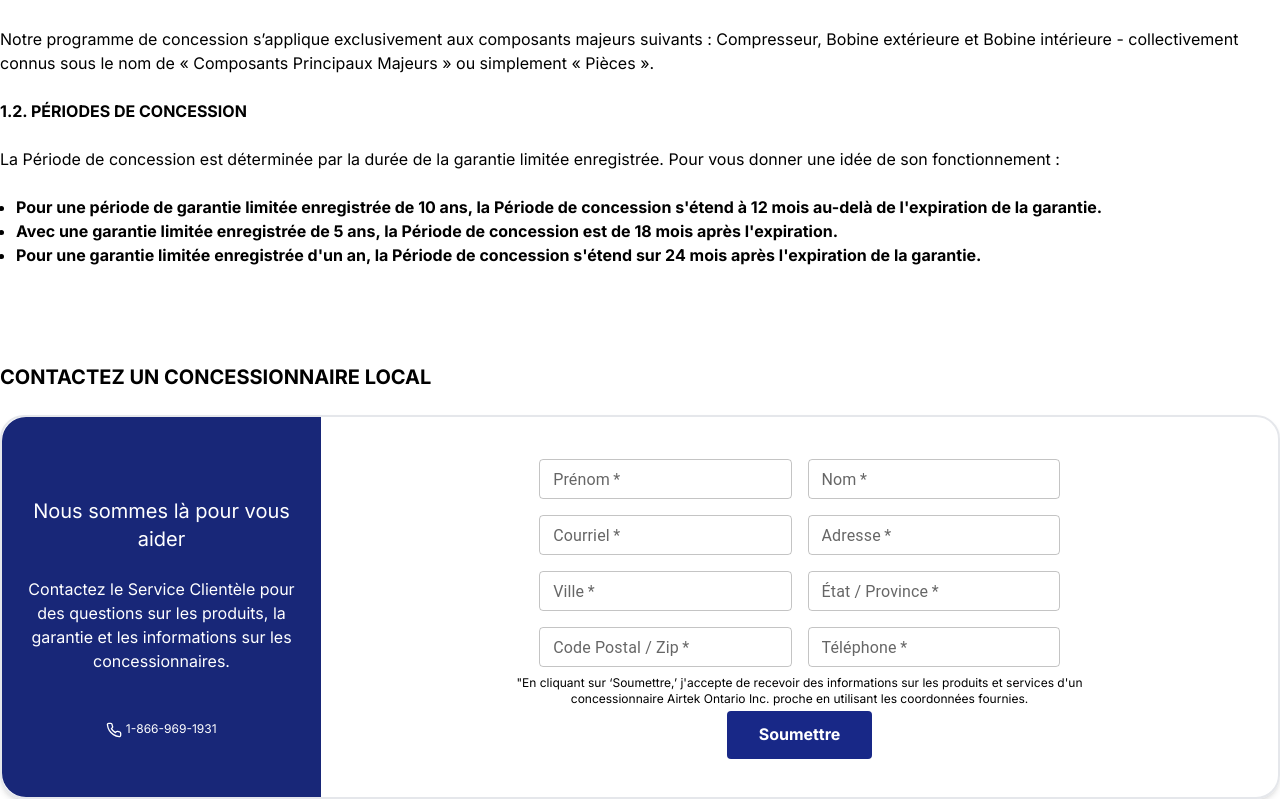
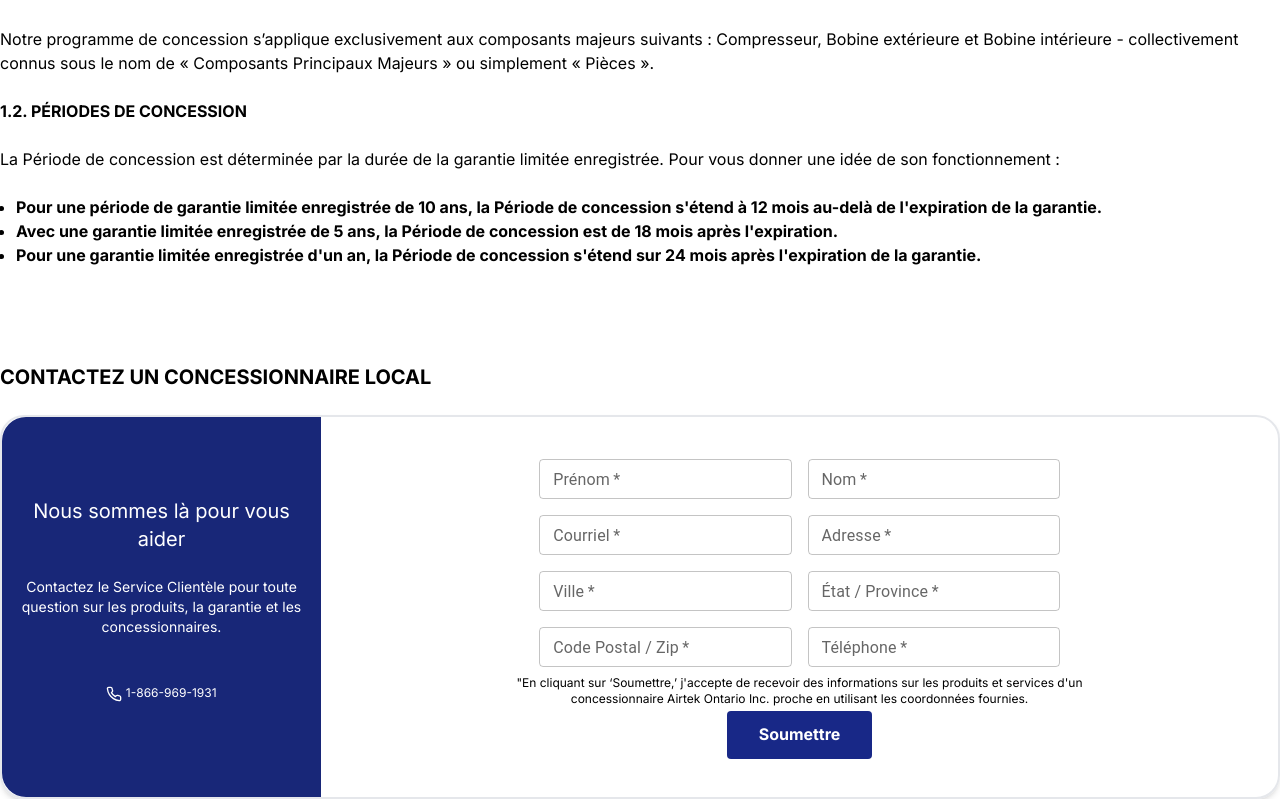
Before and after one commit to DavidSpaice/next, a Next.js app: page /gree-customer-care-fr in a window 1280 px wide. Shown: the part 645-1444 px from the top of the page. Built offline with nearby package versions, Linux system fonts and the light colour scheme.

Commit message:
updated gree customer care

```diff
--- a/app/gree-customer-care-fr/Component.tsx
+++ b/app/gree-customer-care-fr/Component.tsx
@@ -238,11 +238,10 @@ function CustomerCare() {
                 </div>
                 <br />
 
-                <div className="text-white text-center text-md">
+                <div className="text-white text-center text-sm md:text-md">
                   <p>
-                    Contactez le Service Clientèle pour des questions sur les
-                    produits, la garantie et les informations sur les
-                    concessionnaires.
+                    Contactez le Service Clientèle pour toute question sur les
+                    produits, la garantie et les concessionnaires.
                   </p>
                 </div>
                 <br />
@@ -257,9 +256,9 @@ function CustomerCare() {
                     >
                       <path
                         d="M22 16.92v3a2 2 0 0 1-2.18 2 19.79 19.79 0 0 1-8.63-3.07 19.5 19.5 0 0 1-6-6 19.79 19.79 0 0 1-3.07-8.67A2 2 0 0 1 4.11 2h3a2 2 0 0 1 2 1.72c.127.96.361 1.903.7 2.81a2 2 0 0 1-.45 2.11L8.09 9.91a16 16 0 0 0 6 6l1.27-1.27a2 2 0 0 1 2.11-.45c.907.339 1.85.573 2.81.7A2 2 0 0 1 22 16.92Z"
-                        stroke-width="2"
-                        stroke-linecap="round"
-                        stroke-linejoin="round"
+                        strokeWidth="2"
+                        strokeLinecap="round"
+                        strokeLinejoin="round"
                       ></path>
                     </svg>
                   </i>{" "}
```
